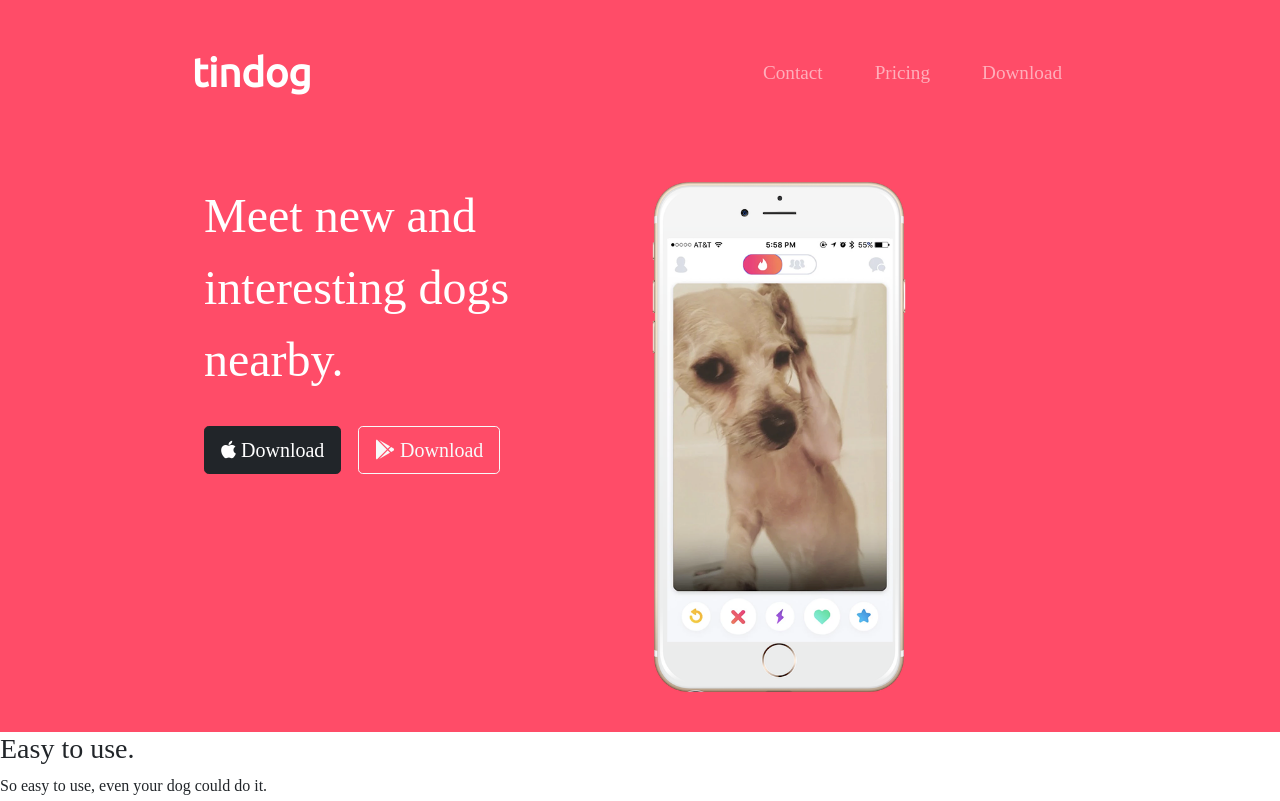
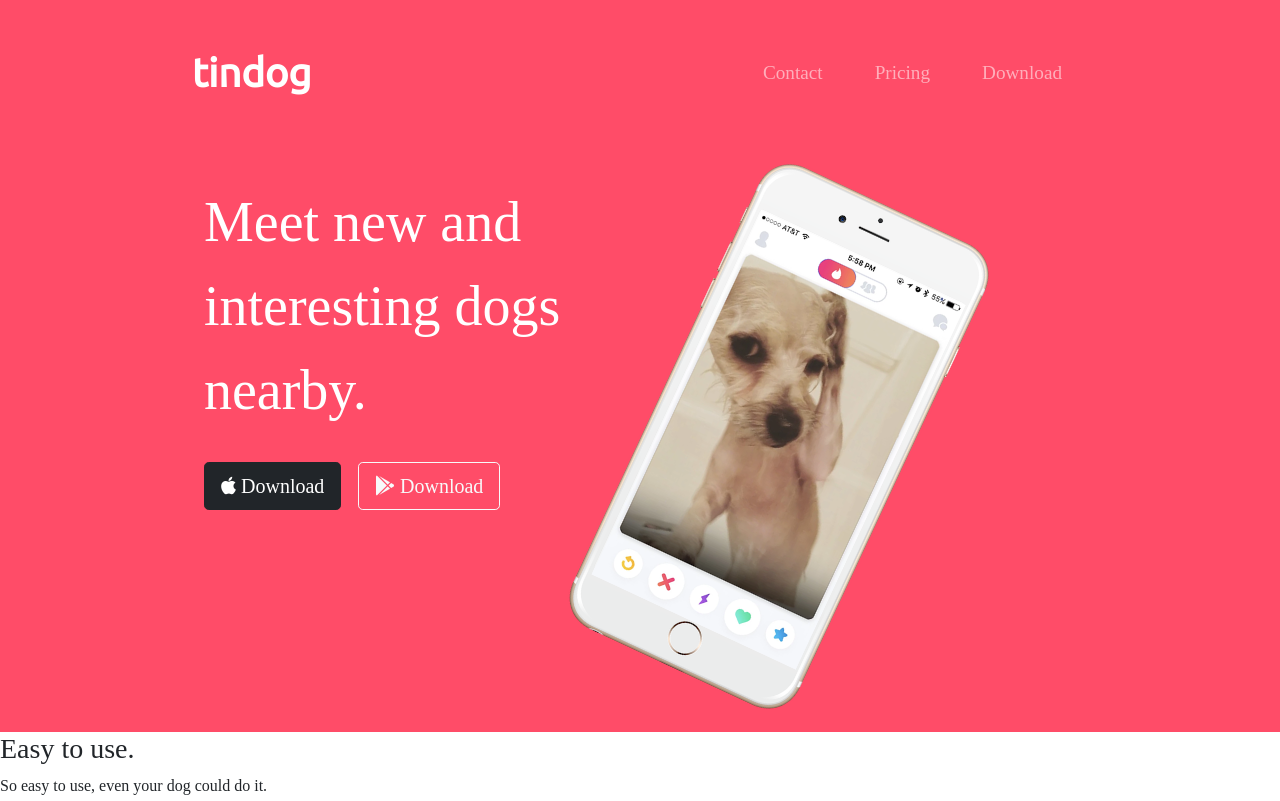
Before and after one commit to AbhishekSinghTomar19/Web-Development, a plain HTML site: page Bootstrap/TinDog-Start-master/index.html in a window 1280 px wide. Shown: the top 801 px of the page. Drawn offline with nearby package versions, Linux system fonts and the light colour scheme.

Commit message:
image modification part-1

```diff
--- a/Bootstrap/TinDog-Start-master/css/styles.css
+++ b/Bootstrap/TinDog-Start-master/css/styles.css
@@ -1,7 +1,7 @@
 /* tag selector and changing font relative concept */
 h1{
   font-family: 'Montserrat-Black';
-  font-size: 3rem;
+  font-size: 3.5rem;
   line-height: 1.5;
 }
 body{
@@ -39,6 +39,7 @@ body{
 
 /* Title image */
 .tilte-image{
+  transform: rotate(25deg);
   width: 60%;
 }
 /* ID selector */
```
